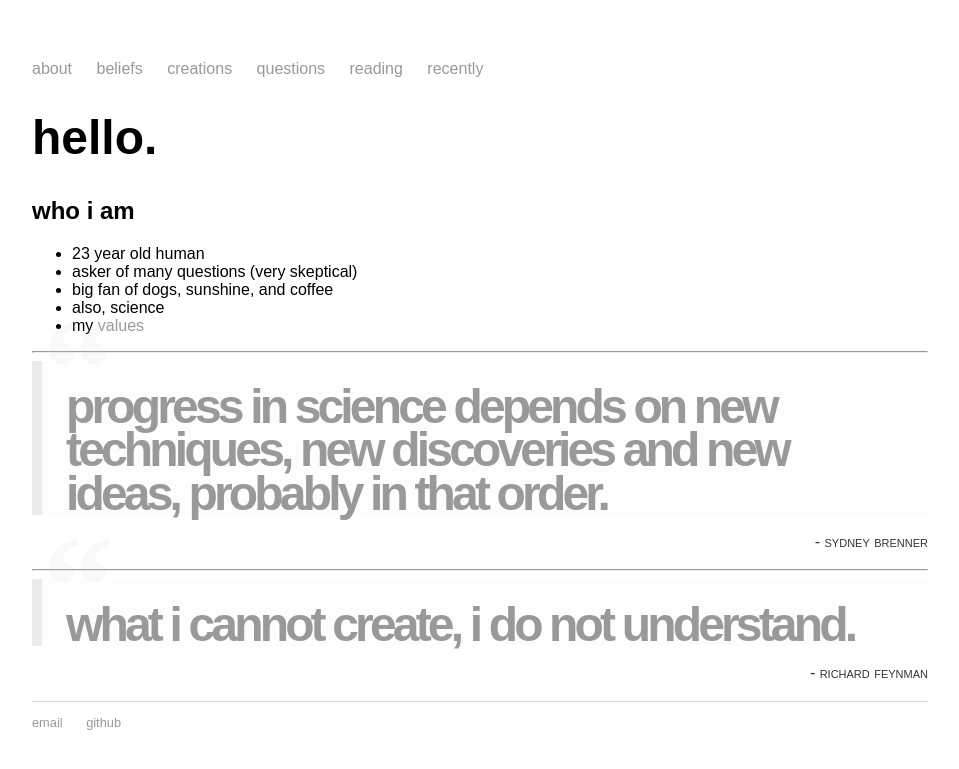
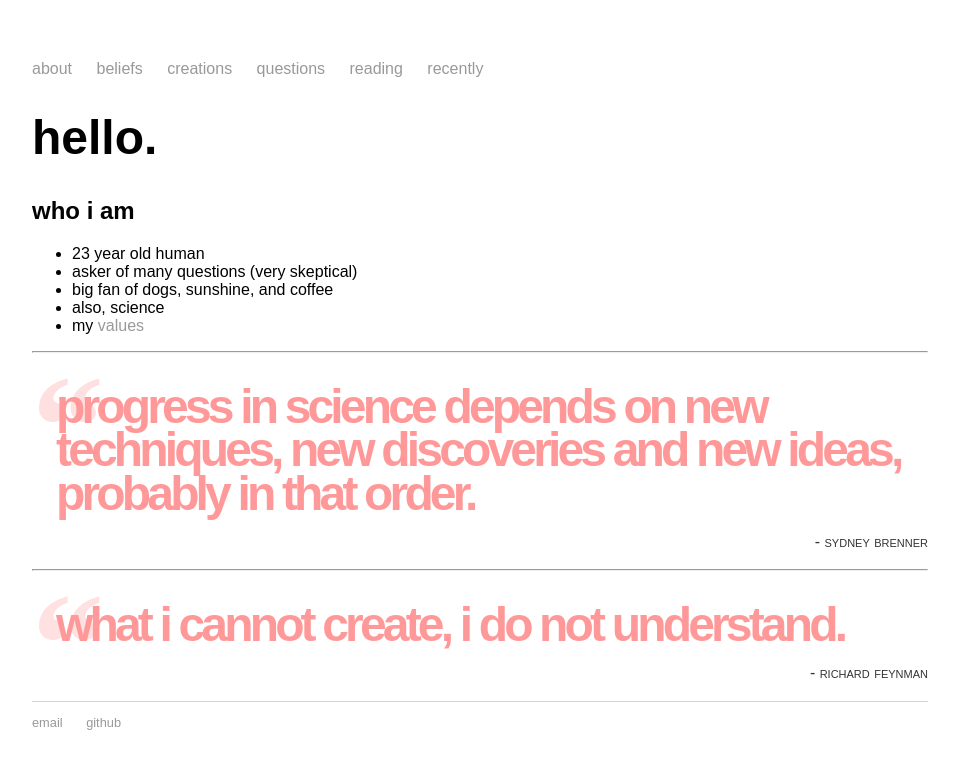
Before and after one commit to mayasheth/mayasheth.github.io, a Jekyll site: the page built from index.md, in a window 1280 px wide. Shown: the top 769 px of the page, without its empty margins (160-1119 px from the left). Built offline with Jekyll 4.4.1, drawn with Linux system fonts in a browser that asks for light colours.

Commit message:
Update main.css

```diff
--- a/css/main.css
+++ b/css/main.css
@@ -45,20 +45,5 @@
 }
 
 blockquote {
-  background: #f9f9f9;
-  border-left: 10px solid #ccc;
-  margin: 1.5em 10px;
-  padding: 0.5em 10px;
-  quotes: "\201C""\201D""\2018""\2019";
+  color: red;
 }
-blockquote:before {
-  color: #ccc;
-  content: open-quote;
-  font-size: 4em;
-  line-height: 0.1em;
-  margin-right: 0.25em;
-  vertical-align: -0.4em;
-}
-blockquote p {
-  display: inline;
-}
```
